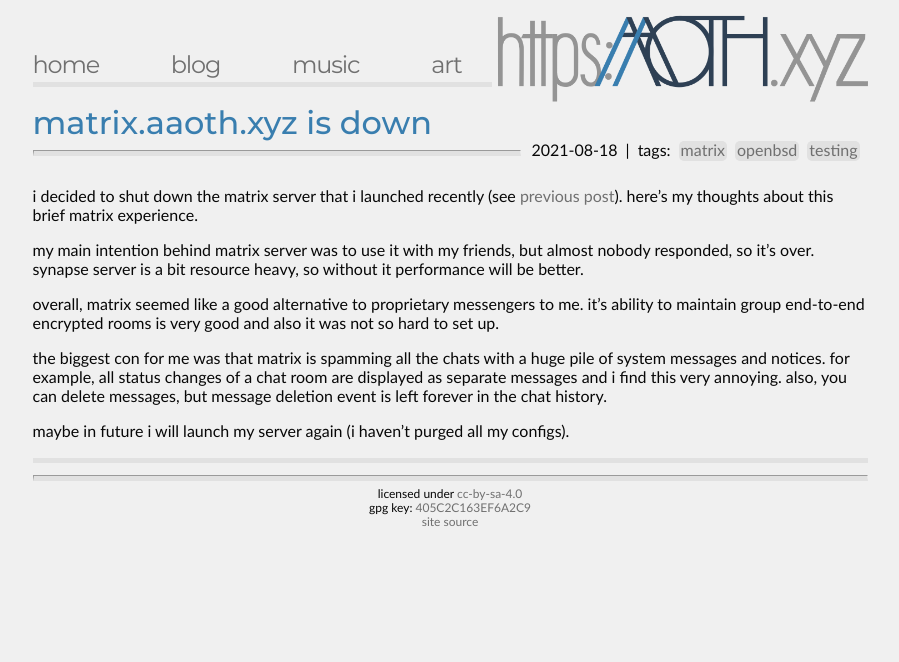
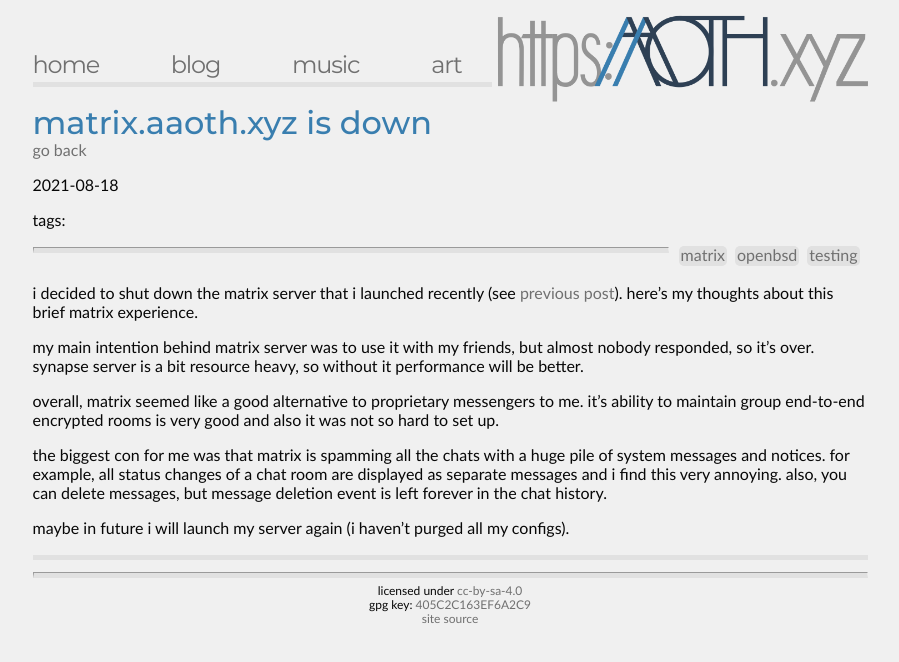
Before and after one commit to la-ninpre/aaoth.xyz, a Jekyll site: the page built from _posts/2021-08-18-matrix.aaoth.xyz-is-down.md, in a window 1280 px wide. Shown: the top 662 px of the page, without its empty margins (190-1089 px from the left). Built offline with Jekyll 4.4.1, drawn with Linux system fonts in a browser that asks for light colours.

Commit message:
refactor post layout
add go back link to the heading

instead of list use div.post-header-info (list was not right)

```diff
--- a/_includes/post-preview.html
+++ b/_includes/post-preview.html
@@ -7,7 +7,7 @@
     <a href="{{ post.url }}">read more...</a>
     </p>
     <small>
-        <p>{{ post.date | date_to_string }} |
+        <p>{{ post.date | date_to_string }} /
         {% for tag in post.tags %}<a href="/tags/{{tag}}">{{tag}} </a>
         {% endfor %}
         </p>
--- /dev/null
+++ b/_includes/title-with-backlink.html
@@ -0,0 +1,4 @@
+<div class="title_with_backlink">
+    <h1>{{ include.title }}</h1>
+    <a class="backlink" href="{{ include.backlink }}">go back</a>
+</div>
--- a/_layouts/post.html
+++ b/_layouts/post.html
@@ -4,18 +4,19 @@
 
 <div class="post-page">
     <div class="post-header">
-        <h1>{{ page.title }}</h1>
-        <ul>
-            <li>{{ page.date | date: "%F" }}</li>
+        {% include title-with-backlink.html title=page.title backlink="/blog/" %}
+        <div class="post-header-info">
+            <p class="post-date">{{ page.date | date: "%F" }}</p>
             {% if page.tags.size > 0 %}
-            <li> | </li>
-            <li>tags:</li>
-            {% for tag in page.tags %}
-            <li><a href="/tags/{{ tag }}">{{ tag }}</a></li>
-            {% endfor %}
+                <p>tags:</p>
+                <ul>
+                    {% for tag in page.tags %}
+                        <li><a href="/tags/{{ tag }}">{{ tag }}</a></li>
+                    {% endfor %}
             {% endif %}
-        </ul>
+                </ul>
+        </div>
         <hr>
     </div>
-{{ content }}
+    {{ content }}
 </div>
```
